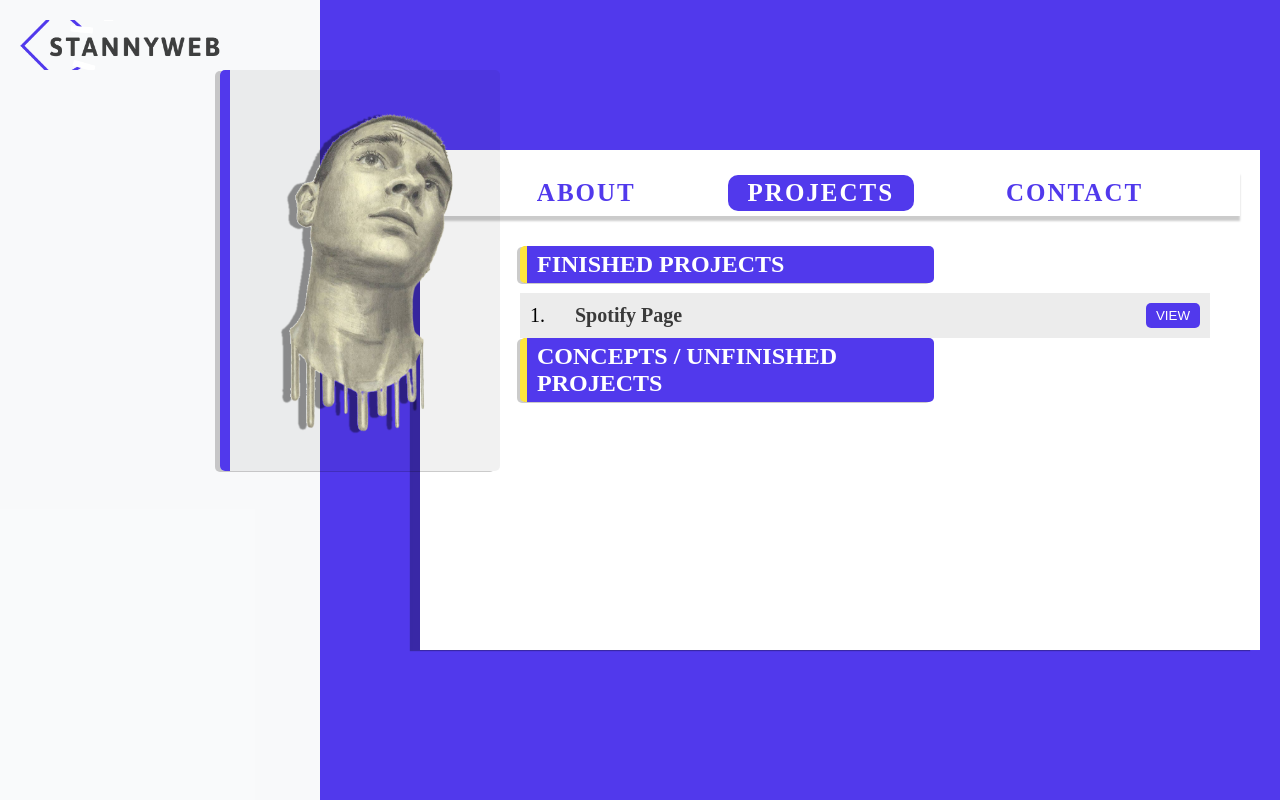
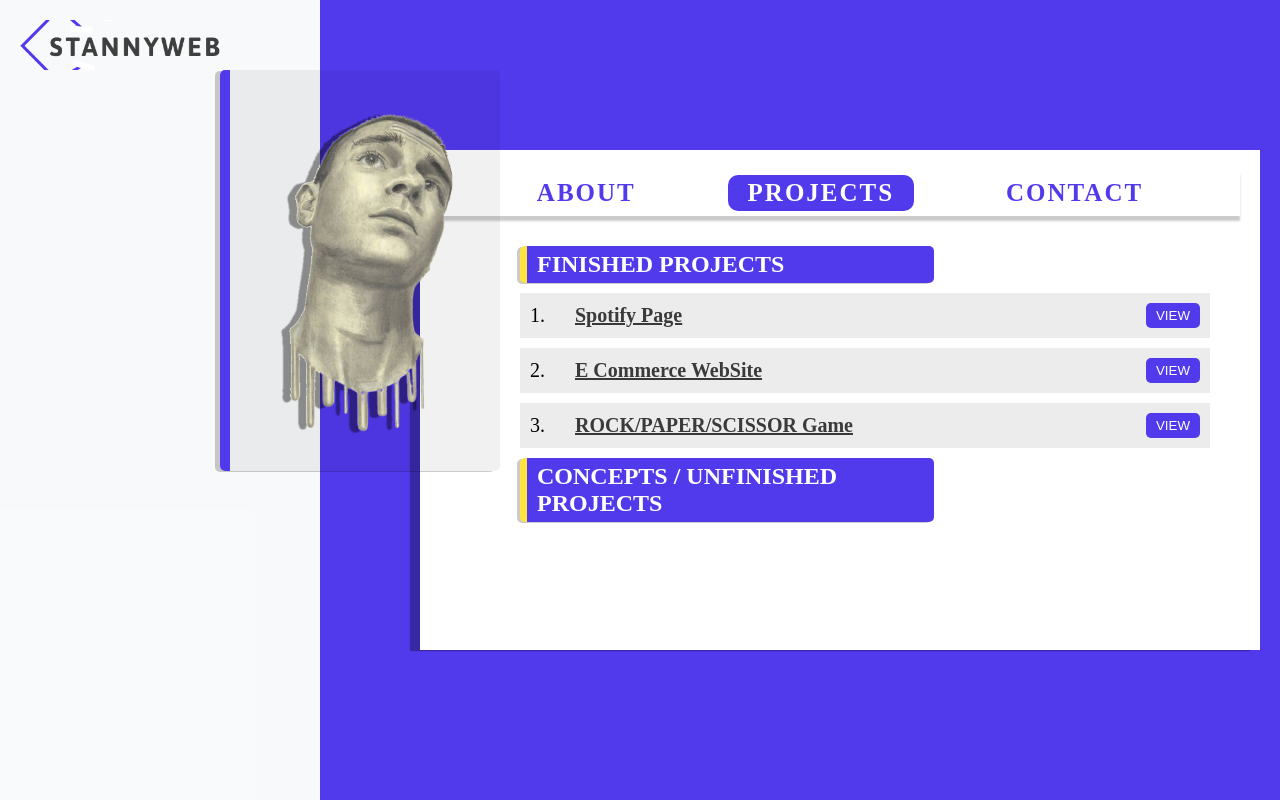
Before and after one commit to justaway1/stannyweb, a Vue app: page /projects in a window 1280 px wide. Built offline with nearby package versions, Linux system fonts and the light colour scheme.

Commit message:
2 more Projects Added

```diff
--- a/src/views/Projects.vue
+++ b/src/views/Projects.vue
@@ -3,6 +3,8 @@ import Nav from "../components/Nav.vue";
 import image from "../assets/profile.png";
 import logo from "../assets/logo.png";
 import spotifyImage from "../assets/Spotifypage.jpg";
+import commerce from "../assets/tele.jpg";
+import rps from "../assets/ROCK.jpg";
 </script>
 
 <template>
@@ -24,6 +26,18 @@ import spotifyImage from "../assets/Spotifypage.jpg";
             <img :src="spotifyImage" class="hidden" />
             <button>VIEW</button>
           </div>
+          <div class="project">
+            <span>2.</span>
+            <p>E Commerce WebSite</p>
+            <img :src="commerce" class="hidden" />
+            <button>VIEW</button>
+          </div>
+          <div class="project">
+            <span>3.</span>
+            <p>ROCK/PAPER/SCISSOR Game</p>
+            <img :src="rps" class="hidden" />
+            <button>VIEW</button>
+          </div>
         </div>
         <div class="unfinished">
           <h2>Concepts / Unfinished Projects</h2>
@@ -34,6 +48,9 @@ import spotifyImage from "../assets/Spotifypage.jpg";
 </template>
 
 <style scoped>
+.box_content {
+  overflow: auto;
+}
 .hidden {
   position: absolute;
   top: 100%;
@@ -54,12 +71,17 @@ import spotifyImage from "../assets/Spotifypage.jpg";
   align-items: center;
   padding: 10px;
   background-color: rgba(53, 52, 52, 0.095);
+  margin-bottom: 10px;
 }
 
 p:hover + .hidden {
   display: block;
-  width: 100%;
-  height: 300px;
+  width: 500px;
+  height: 200px;
+}
+
+.project img {
+  object-fit: contain;
 }
 
 p:hover {
@@ -76,6 +98,7 @@ p:hover {
   font-size: 2rem;
   font-weight: bold;
   color: rgba(0, 0, 0, 0.756);
+  text-decoration: underline;
 }
 .project button {
   margin-left: auto;
```
